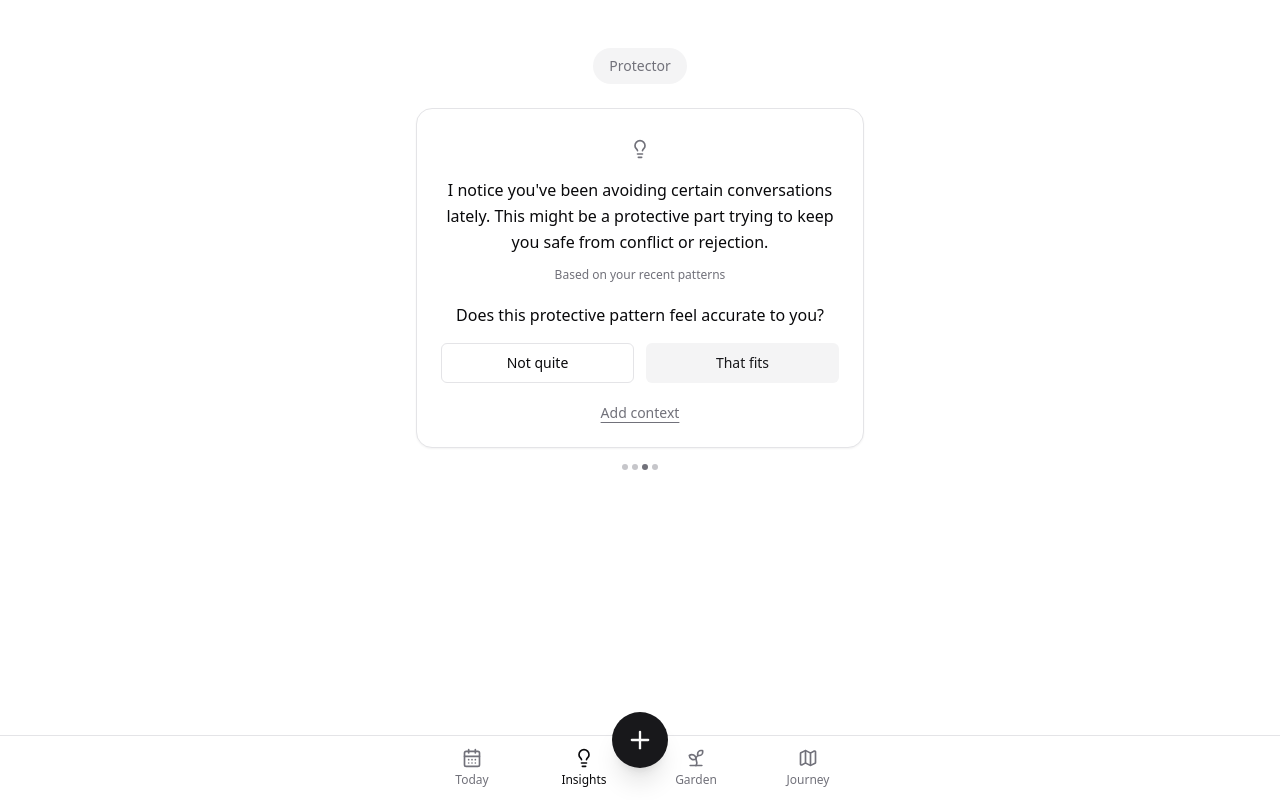
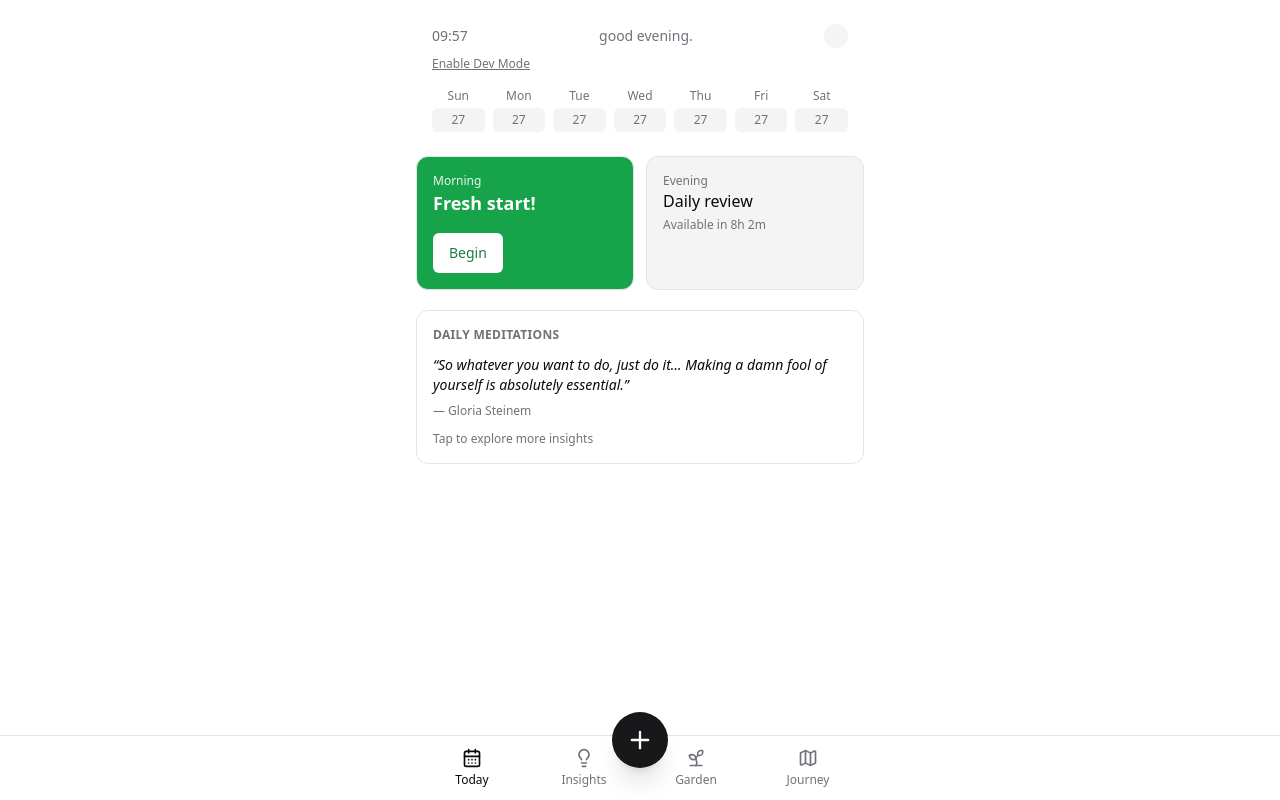
Before and after one commit to brandongalang/IFS-chat-app, a Next.js app: page / in a window 1280 px wide. Built offline with nearby package versions, Linux system fonts and the light colour scheme.

Commit message:
feat(ui): add /insights route; make home show Today screen with bottom tab linking to Insights and + to /chat

```diff
--- /dev/null
+++ b/app/insights/page.tsx
@@ -0,0 +1,72 @@
+'use client'
+
+import Link from 'next/link'
+import { Plus, CalendarDays, Lightbulb, Sprout, Map } from 'lucide-react'
+import { Button } from '@/components/ui/button'
+
+export default function InsightsPage() {
+  return (
+    <div className="min-h-screen bg-background text-foreground flex flex-col">
+      <div className="h-12" />
+      <div className="flex justify-center">
+        <div className="px-4 py-2 rounded-full bg-muted text-muted-foreground text-sm font-medium">Protector</div>
+      </div>
+      <main className="flex-1 px-4 py-6 flex items-start justify-center">
+        <div className="w-full max-w-md">
+          <div className="bg-card border border-border rounded-2xl shadow-sm p-6">
+            <div className="w-8 h-8 rounded-full mx-auto mb-3 flex items-center justify-center text-muted-foreground">
+              <Lightbulb className="w-5 h-5" />
+            </div>
+            <p className="text-center text-base leading-relaxed">
+              I notice you've been avoiding certain conversations lately. This might be a protective part trying to keep you safe from conflict or rejection.
+            </p>
+            <p className="text-center text-xs text-muted-foreground mt-3">Based on your recent patterns</p>
+            <p className="text-center font-medium mt-5">Does this protective pattern feel accurate to you?</p>
+            <div className="mt-4 grid grid-cols-2 gap-3">
+              <Button variant="outline">Not quite</Button>
+              <Button variant="secondary">That fits</Button>
+            </div>
+            <div className="mt-5 text-center text-sm text-muted-foreground">
+              <button className="underline underline-offset-4">Add context</button>
+            </div>
+          </div>
+          <div className="mt-4 flex items-center justify-center gap-1">
+            <span className="size-1.5 rounded-full bg-muted-foreground/40" />
+            <span className="size-1.5 rounded-full bg-muted-foreground/40" />
+            <span className="size-1.5 rounded-full bg-muted-foreground" />
+            <span className="size-1.5 rounded-full bg-muted-foreground/40" />
+          </div>
+        </div>
+      </main>
+      <nav className="relative border-t border-border bg-card/80 backdrop-blur supports-[backdrop-filter]:bg-card/60">
+        <div className="mx-auto max-w-md">
+          <div className="grid grid-cols-4 text-center text-xs py-3 text-muted-foreground">
+            <Link href="/" className="flex flex-col items-center gap-1">
+              <CalendarDays className="w-5 h-5" />
+              <span>Today</span>
+            </Link>
+            <button className="flex flex-col items-center gap-1 text-foreground">
+              <Lightbulb className="w-5 h-5" />
+              <span>Insights</span>
+            </button>
+            <button className="flex flex-col items-center gap-1">
+              <Sprout className="w-5 h-5" />
+              <span>Garden</span>
+            </button>
+            <button className="flex flex-col items-center gap-1">
+              <Map className="w-5 h-5" />
+              <span>Journey</span>
+            </button>
+          </div>
+        </div>
+        <div className="absolute inset-x-0 -top-6 flex justify-center">
+          <Link href="/chat" aria-label="Start a new chat">
+            <div className="size-14 rounded-full bg-primary text-primary-foreground shadow-xl grid place-items-center">
+              <Plus className="w-7 h-7" />
+            </div>
+          </Link>
+        </div>
+      </nav>
+    </div>
+  )
+}
--- a/app/page.tsx
+++ b/app/page.tsx
@@ -1,52 +1,56 @@
 'use client'
 
 import Link from 'next/link'
-import { Plus, CalendarDays, Lightbulb, Sprout, Map } from 'lucide-react'
+import { Plus, CalendarDays, Lightbulb, Sprout, Map, Sun, Moon, Clock, Quote } from 'lucide-react'
 import { Button } from '@/components/ui/button'
 
 export default function HomePage() {
   return (
     <div className="min-h-screen bg-background text-foreground flex flex-col">
-      {/* Top spacer / header placeholder */}
-      <div className="h-12" />
+      {/* Header */}
+      <header className="px-4 pt-6 pb-2 max-w-md w-full mx-auto">
+        <div className="flex items-center justify-between text-sm text-muted-foreground">
+          <span>09:57</span>
+          <span className="font-medium">good evening.</span>
+          <button aria-label="profile" className="size-6 rounded-full bg-muted" />
+        </div>
+        <div className="mt-2 text-xs underline text-muted-foreground">Enable Dev Mode</div>
+      </header>
 
-      {/* Section label (e.g., Protector) */}
-      <div className="flex justify-center">
-        <div className="px-4 py-2 rounded-full bg-muted text-muted-foreground text-sm font-medium">Protector</div>
+      {/* Calendar strip */}
+      <div className="max-w-md w-full mx-auto px-4 mt-2">
+        <div className="grid grid-cols-7 gap-2 text-center text-xs text-muted-foreground">
+          {['Sun','Mon','Tue','Wed','Thu','Fri','Sat'].map((d) => (
+            <div key={d} className="flex flex-col gap-1">
+              <span>{d}</span>
+              <div className="rounded-md bg-muted py-1">27</div>
+            </div>
+          ))}
+        </div>
       </div>
 
-      {/* Insight card */}
+      {/* Action cards */}
       <main className="flex-1 px-4 py-6 flex items-start justify-center">
-        <div className="w-full max-w-md">
-          <div className="bg-card border border-border rounded-2xl shadow-sm p-6">
-            <div className="w-8 h-8 rounded-full mx-auto mb-3 flex items-center justify-center text-muted-foreground">
-              <Lightbulb className="w-5 h-5" />
-            </div>
-            <p className="text-center text-base leading-relaxed">
-              I notice you've been avoiding
-              certain conversations lately. This
-              might be a protective part trying to
-              keep you safe from conflict or
-              rejection.
-            </p>
-            <p className="text-center text-xs text-muted-foreground mt-3">Based on your recent patterns</p>
-            <p className="text-center font-medium mt-5">Does this protective pattern feel
-              accurate to you?</p>
-            <div className="mt-4 grid grid-cols-2 gap-3">
-              <Button variant="outline">Not quite</Button>
-              <Button variant="secondary">That fits</Button>
-            </div>
-            <div className="mt-5 text-center text-sm text-muted-foreground">
-              <button className="underline underline-offset-4">Add context</button>
-            </div>
+        <div className="w-full max-w-md grid grid-cols-2 gap-3">
+          <div className="rounded-xl border border-border bg-green-600 text-white p-4">
+            <div className="text-xs opacity-90">Morning</div>
+            <div className="text-lg font-semibold">Fresh start!</div>
+            <Button className="mt-4 bg-white text-green-700 hover:bg-white/90">Begin</Button>
+          </div>
+          <div className="rounded-xl border border-border bg-muted p-4">
+            <div className="text-xs text-muted-foreground">Evening</div>
+            <div className="text-base font-medium">Daily review</div>
+            <div className="text-xs text-muted-foreground mt-1">Available in 8h 2m</div>
           </div>
 
-          {/* Dots */}
-          <div className="mt-4 flex items-center justify-center gap-1">
-            <span className="size-1.5 rounded-full bg-muted-foreground/40" />
-            <span className="size-1.5 rounded-full bg-muted-foreground/40" />
-            <span className="size-1.5 rounded-full bg-muted-foreground" />
-            <span className="size-1.5 rounded-full bg-muted-foreground/40" />
+          {/* Daily meditations (spans 2 columns) */}
+          <div className="col-span-2 rounded-xl border border-border bg-card p-4 mt-2">
+            <div className="text-xs font-semibold text-muted-foreground tracking-wide">DAILY MEDITATIONS</div>
+            <div className="mt-3 text-sm">
+              <blockquote className="italic">“So whatever you want to do, just do it… Making a damn fool of yourself is absolutely essential.”</blockquote>
+              <div className="text-xs text-muted-foreground mt-2">— Gloria Steinem</div>
+            </div>
+            <div className="mt-3 text-xs text-muted-foreground">Tap to explore more insights</div>
           </div>
         </div>
       </main>
@@ -55,14 +59,14 @@ export default function HomePage() {
       <nav className="relative border-t border-border bg-card/80 backdrop-blur supports-[backdrop-filter]:bg-card/60">
         <div className="mx-auto max-w-md">
           <div className="grid grid-cols-4 text-center text-xs py-3 text-muted-foreground">
-            <button className="flex flex-col items-center gap-1">
+            <button className="flex flex-col items-center gap-1 text-foreground">
               <CalendarDays className="w-5 h-5" />
               <span>Today</span>
             </button>
-            <button className="flex flex-col items-center gap-1 text-foreground">
+            <Link href="/insights" className="flex flex-col items-center gap-1">
               <Lightbulb className="w-5 h-5" />
               <span>Insights</span>
-            </button>
+            </Link>
             <button className="flex flex-col items-center gap-1">
               <Sprout className="w-5 h-5" />
               <span>Garden</span>
```
